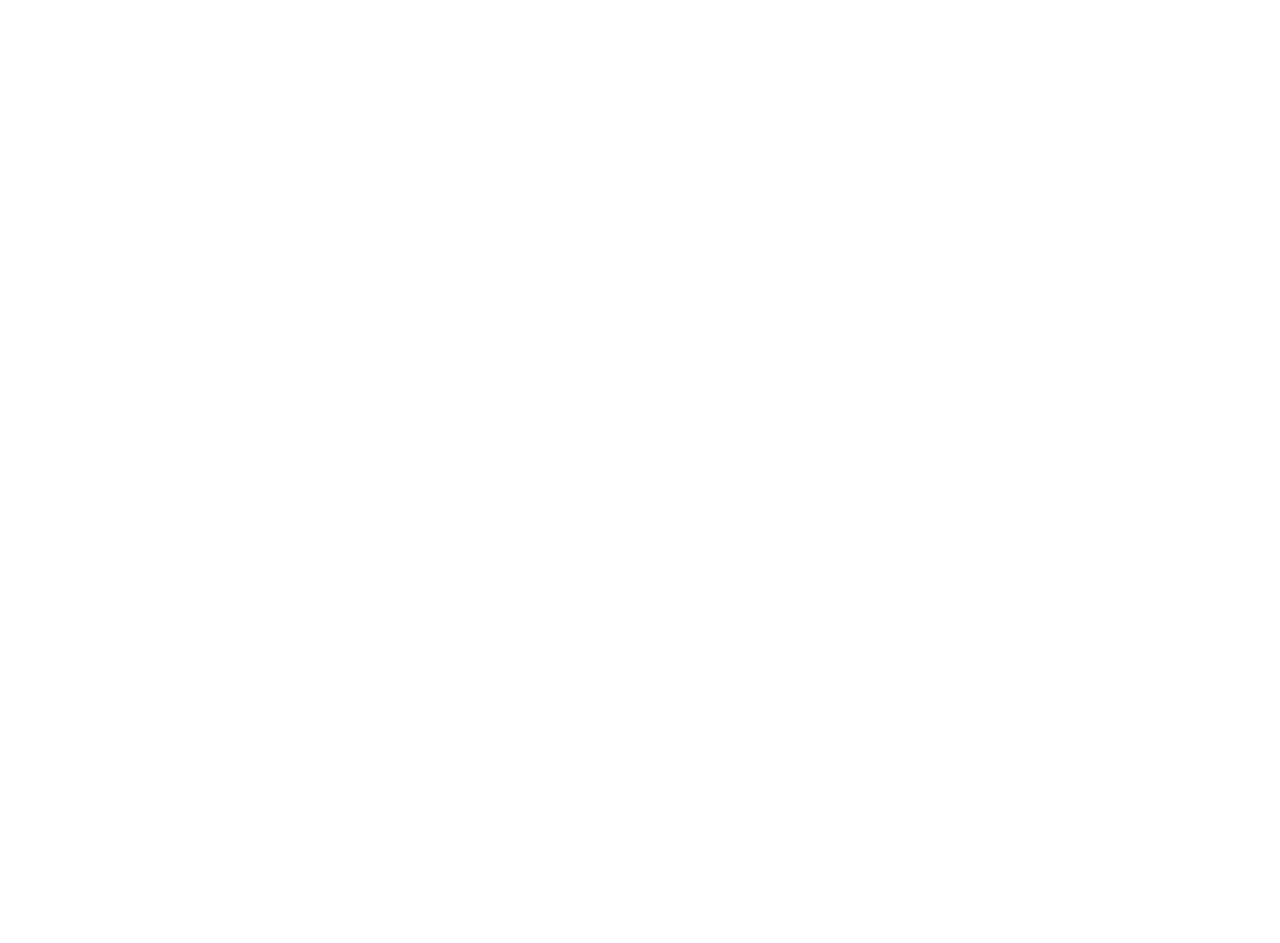
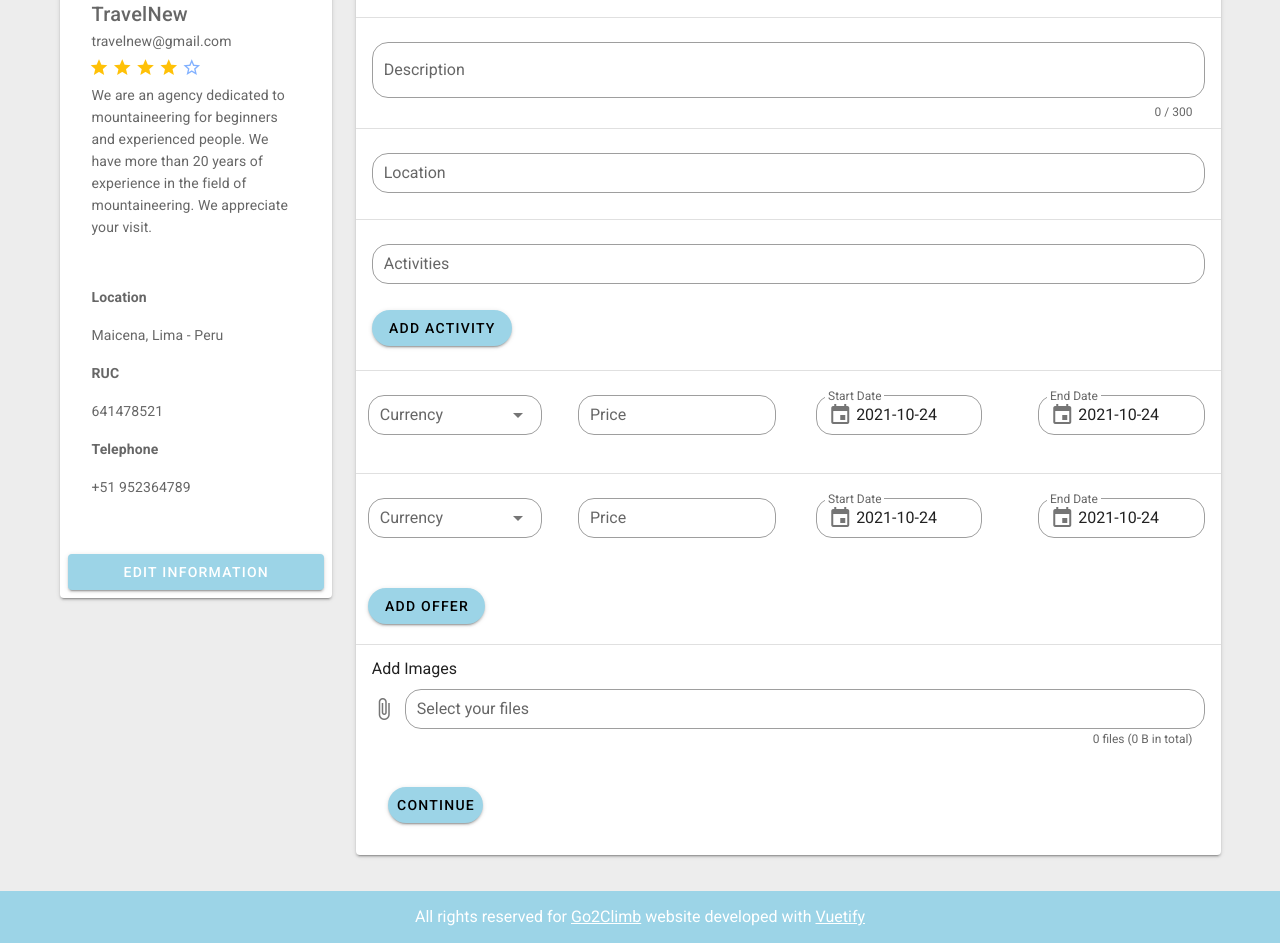
Before and after one commit to Go2Climb/Front-end, a Vue app: page /agency/add-service/1 in a window 1280 px wide. Shown: the part 260-1203 px from the top of the page. Before the commit the page ends 800 px from the top, so only its background shows below. Built offline with nearby package versions, Linux system fonts and the light colour scheme.

Commit message:
Fixed Routing AddService

```diff
--- a/src/agency/pages/AddServices.vue
+++ b/src/agency/pages/AddServices.vue
@@ -13,19 +13,19 @@
             <v-form>
               <v-row>
                 <v-col cols="12">
-                  <v-text-field color="primary" label="Service Name" outlined dense class="rounded-xl mx-4 pt-6"></v-text-field>
+                  <v-text-field v-model="item.name" color="primary" label="Service Name" outlined dense class="rounded-xl mx-4 pt-6"></v-text-field>
                 </v-col>
               </v-row>
               <v-divider></v-divider>
               <v-row>
                 <v-col cols="12">
-                  <v-text-field label="Description" counter="300" outlined auto-grow class="rounded-xl mx-4 pt-6"></v-text-field>
+                  <v-text-field v-model="item.description" label="Description" counter="300" outlined auto-grow class="rounded-xl mx-4 pt-6"></v-text-field>
                 </v-col>
               </v-row>
               <v-divider></v-divider>
               <v-row>
                 <v-col cols="12">
-                  <v-text-field label="Location" outlined dense class="rounded-xl mx-4 pt-6"></v-text-field>
+                  <v-text-field v-model="item.location" label="Location" outlined dense class="rounded-xl mx-4 pt-6"></v-text-field>
                 </v-col>
               </v-row>
               <v-divider></v-divider>
@@ -45,7 +45,7 @@
                   </template>
                 </v-col>
                 <v-col cols="3" >
-                  <v-text-field color="primary" label="Price" outlined dense class="rounded-xl pt-6"></v-text-field>
+                  <v-text-field v-model="item.price" color="primary" type="number" label="Price" min="0" outlined dense class="rounded-xl pt-6"></v-text-field>
                 </v-col>
                 <v-col cols="3">
                   <v-menu ref="menu" v-model="menu" :close-on-content-click="false" :return-value.sync="start_date" transition="scale-transition" offset-y min-width="auto">
@@ -82,7 +82,7 @@
                   </template>
                 </v-col>
                 <v-col cols="3" >
-                  <v-text-field color="primary" label="Price" outlined dense class="rounded-xl pt-6"></v-text-field>
+                  <v-text-field color="primary" label="Price" type="number" min="0" outlined dense class="rounded-xl pt-6"></v-text-field>
                 </v-col>
                 <v-col cols="3">
                   <v-menu ref="menu" v-model="menu" :close-on-content-click="false" :return-value.sync="start_date" transition="scale-transition" offset-y min-width="auto">
@@ -136,7 +136,9 @@
                   </template>
                 </v-col>
               </v-row>
-              <v-btn to="add-service/promotion" class="ma-6 black--text float-right" color="primary" rounded>Continue</v-btn>
+              <v-card-actions>
+                <v-btn to="promotions" class="ma-6 black--text float-right" color="primary" rounded @click="save">Continue</v-btn>
+              </v-card-actions>
             </v-form>
           </v-card>
         </v-col>
@@ -147,6 +149,8 @@
 
 <script>
 import AgencyDescription from "./AgencyDescription";
+import ServiceService from '../services/services.service';
+
 export default {
   name: "AddServices",
   components: {AgencyDescription},
@@ -161,12 +165,41 @@
     items: ['USD', 'PEN'],
     files: [],
     search: null,
+    item: {
+      name: '',
+      price: '',
+      location: '',
+      agencyId: '',
+      id: 's5',
+      isOffer: 0,
+      photos: "https://www.boletomachupicchu.com/gutblt/wp-content/uploads/2018/06/montana-siete-colores-informacion.jpg"
+    }
   }),
+
+  methods: {
+    save() {
+      ServiceService.create(this.item)
+        .then(() => {
+          this.navigateToServices();
+        })
+        .catch(e => {
+          console.log(e);
+        })
+    },
+    close() {
+      this.navigateToServices()
+    },
+
+    navigateToServices() {
+      this.$router.push({name: 'promotion'});
+    }
+  },
+
+  beforeMount() {
+    this.item.agencyId = this.$route.params.id;
+  }
 }
 </script>
 
 <style scoped>
-.continue {
-  float: right;
-}
 </style>
--- a/src/agency/pages/AgencyProfile.vue
+++ b/src/agency/pages/AgencyProfile.vue
@@ -14,7 +14,7 @@
                   v-on:click="setOnlyOffer()"
                   v-bind:class="[onlyOffer? active: noActive]">Offers
               </v-btn>
-              <v-btn to="add-service" dark fab small color="primary">
+              <v-btn v-on:click="getAgencyId(idAgency)" dark fab small color="primary">
                 <v-icon dark>mdi-plus</v-icon>
               </v-btn>
             </div>
@@ -130,6 +130,7 @@
 <script>
 import AgencyDescription from "./AgencyDescription";
 import AgencyService from '../services/agencies.service'
+
 export default {
   name: "CustomerProfile",
   components: {AgencyDescription},
@@ -177,6 +178,9 @@
       this.onlyOffer = !this.onlyOffer;
       if (this.onlyOffer) this.getServiceOfferOfAgency(this.idAgency);
       else this.getServiceOfAgency(this.idAgency);
+    },
+    getAgencyId(id){
+      this.$router.push({ path: `/agency/add-service/${id}`})
     }
   },
   mounted() {
--- a/src/router/index.js
+++ b/src/router/index.js
@@ -26,7 +26,7 @@
     component: () => import('../agency/pages/ServiceDetail')
   },
   {
-    path: '/agency/add-service',
+    path: '/agency/add-service/:id',
     name: 'AddService',
     component: () => import('../agency/pages/AddServices')
   },
```
Also changed, not shown: server/db.json (+24 -10 lines).
